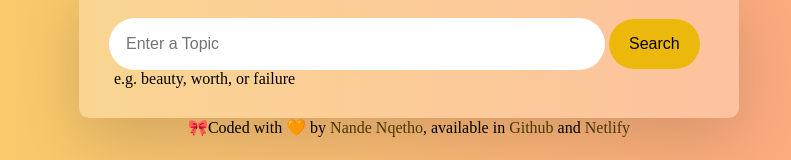
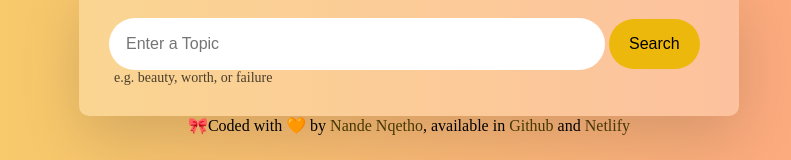
Before and after one commit to Nande929/First-AI-Generator, a plain HTML site: page index.html in a window 1280 px wide. Shown: the part 328-488 px from the top of the page, without its empty margins (231-1022 px from the left). Drawn offline with nearby package versions, Linux system fonts and the light colour scheme.

Commit message:
last final touches

```diff
--- a/styles.css
+++ b/styles.css
@@ -62,6 +62,8 @@ form {
 
     margin: 0;
     padding-left: 5px;
+    opacity: 0.7;
+    font-size: 14px;
 }
 
 .quotes {
```
